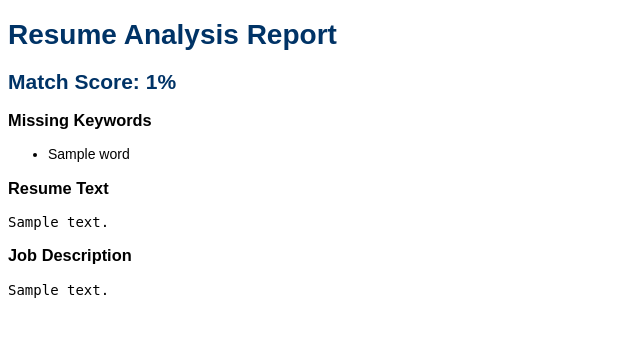
After one commit to Marmitt/resume-analyser, a Flask app: template templates/export.html in a window 1280 px wide. The commit adds this page. Shown: the top 337 px of the page, without its empty margins (0-640 px from the left). Run offline with Flask 3, Linux system fonts and the light colour scheme; the template is opened without the code that fills it: most values are stand-ins (such as "Sample title", 1, 10 or a date in 2020).

Commit message:
Add PDF export feature with download endpoint and export template

```diff
--- a/app.py
+++ b/app.py
@@ -2,15 +2,20 @@ import os
 import re
 import fitz  # PyMuPDF
 import docx
-from flask import Flask, render_template, request
+from flask import Flask, render_template, request, send_file
 from markupsafe import Markup
 from werkzeug.utils import secure_filename
+from xhtml2pdf import pisa
+from io import BytesIO
 
 app = Flask(__name__)
 app.config['UPLOAD_FOLDER'] = 'uploads'
 app.config['MAX_CONTENT_LENGTH'] = 5 * 1024 * 1024  # Max 5MB
 
 ALLOWED_EXTENSIONS = {'pdf', 'docx'}
+
+# Store last analysis in memory (for now)
+last_analysis = {}
 
 def allowed_file(filename):
     return '.' in filename and filename.rsplit('.', 1)[1].lower() in ALLOWED_EXTENSIONS
@@ -43,6 +48,12 @@ def upload():
             job_description=job_description
         )
 
+        # Save to memory for PDF generation
+        last_analysis['resume_text'] = highlighted_resume
+        last_analysis['job_description'] = highlighted_jd
+        last_analysis['match_percentage'] = match_percentage
+        last_analysis['missing_keywords'] = missing_keywords
+
         return render_template(
             'result.html',
             resume_text=highlighted_resume,
@@ -52,6 +63,14 @@ def upload():
         )
 
     return "File type not allowed. Please upload a PDF or DOCX.", 400
+
+@app.route('/download')
+def download():
+    rendered = render_template("export.html", **last_analysis)
+    pdf = BytesIO()
+    pisa_status = pisa.CreatePDF(rendered, dest=pdf)
+    pdf.seek(0)
+    return send_file(pdf, download_name="resume_analysis.pdf", as_attachment=True)
 
 def extract_text(filepath):
     if filepath.endswith('.pdf'):
--- /dev/null
+++ b/templates/export.html
@@ -0,0 +1,42 @@
+<!DOCTYPE html>
+<html>
+<head>
+  <style>
+    body {
+      font-family: Arial, sans-serif;
+      font-size: 14px;
+    }
+    h1, h2 {
+      color: #003366;
+    }
+    .match {
+      background-color: #ccffcc;
+      font-weight: bold;
+    }
+    .missing {
+      background-color: #ffcccc;
+      font-weight: bold;
+    }
+    pre {
+      white-space: pre-wrap;
+    }
+  </style>
+</head>
+<body>
+  <h1>Resume Analysis Report</h1>
+  <h2>Match Score: {{ match_percentage }}%</h2>
+
+  <h3>Missing Keywords</h3>
+  <ul>
+    {% for word in missing_keywords %}
+      <li>{{ word }}</li>
+    {% endfor %}
+  </ul>
+
+  <h3>Resume Text</h3>
+  <pre>{{ resume_text|safe }}</pre>
+
+  <h3>Job Description</h3>
+  <pre>{{ job_description|safe }}</pre>
+</body>
+</html>
--- a/templates/result.html
+++ b/templates/result.html
@@ -13,6 +13,7 @@
     <div class="card p-4 mb-4 shadow-sm bg-light text-start">
       <h2 class="text-success">Match Score: {{ match_percentage }}%</h2>
       <p class="text-muted">The higher the match, the more aligned your resume is with the job description.</p>
+      <a href="/download" class="btn btn-outline-primary mt-3">📄 Download PDF Report</a>
     </div>
 
     <div class="card p-4 mb-4 shadow-sm bg-light text-start">
```
Also changed, not shown: requirements.txt (+30 -0 lines).
